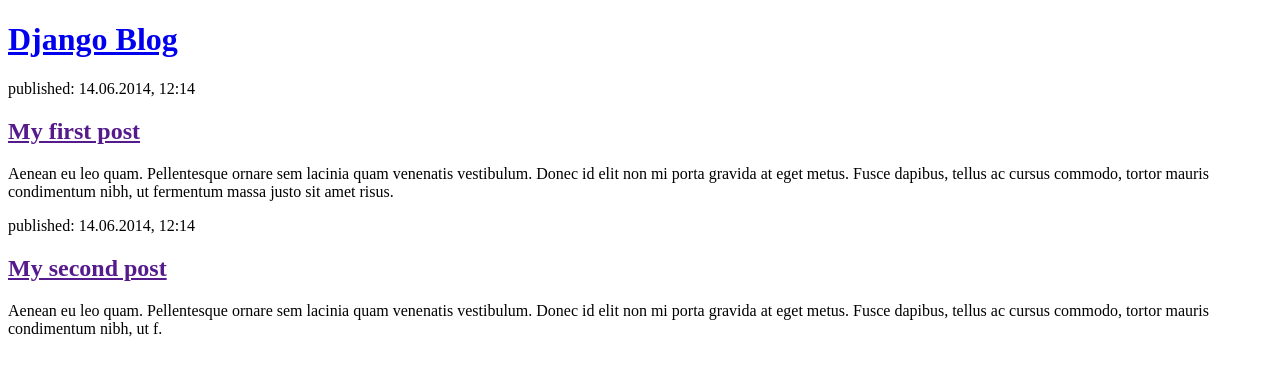
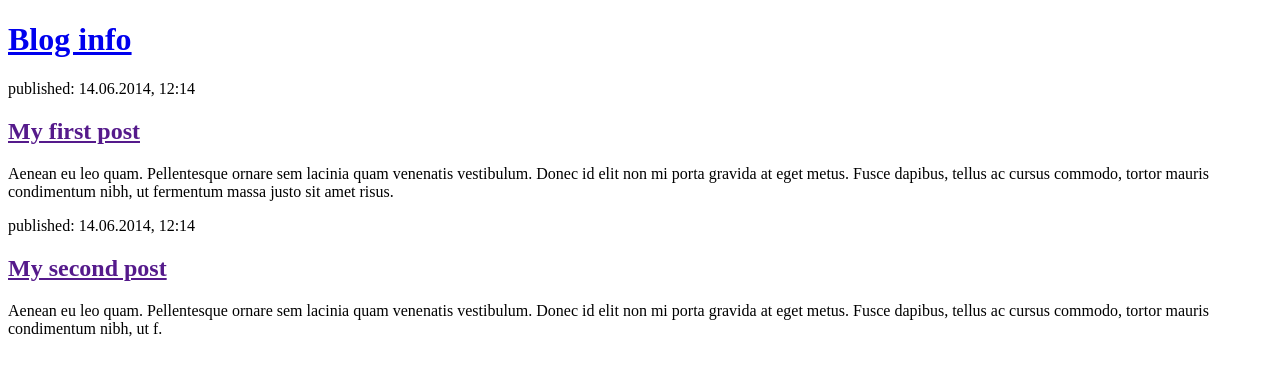
Before and after one commit to ClaseRobot/project-blog, a Django app: page / in a window 1280 px wide. Shown: the top 376 px of the page. Run offline with Django 3.2, Linux system fonts and the light colour scheme.

Commit message:
cambio en el title de home para comprobacion de funcionamiento general

```diff
--- a/myproject/blog/templates/blog/post_list.html
+++ b/myproject/blog/templates/blog/post_list.html
@@ -8,7 +8,7 @@
 </head>
 <body>
     <div>
-        <h1><a href="/">Django Blog</a></h1>
+        <h1><a href="/">Blog info</a></h1>
     </div>
     <div>
         <p>published: 14.06.2014, 12:14</p>
```
